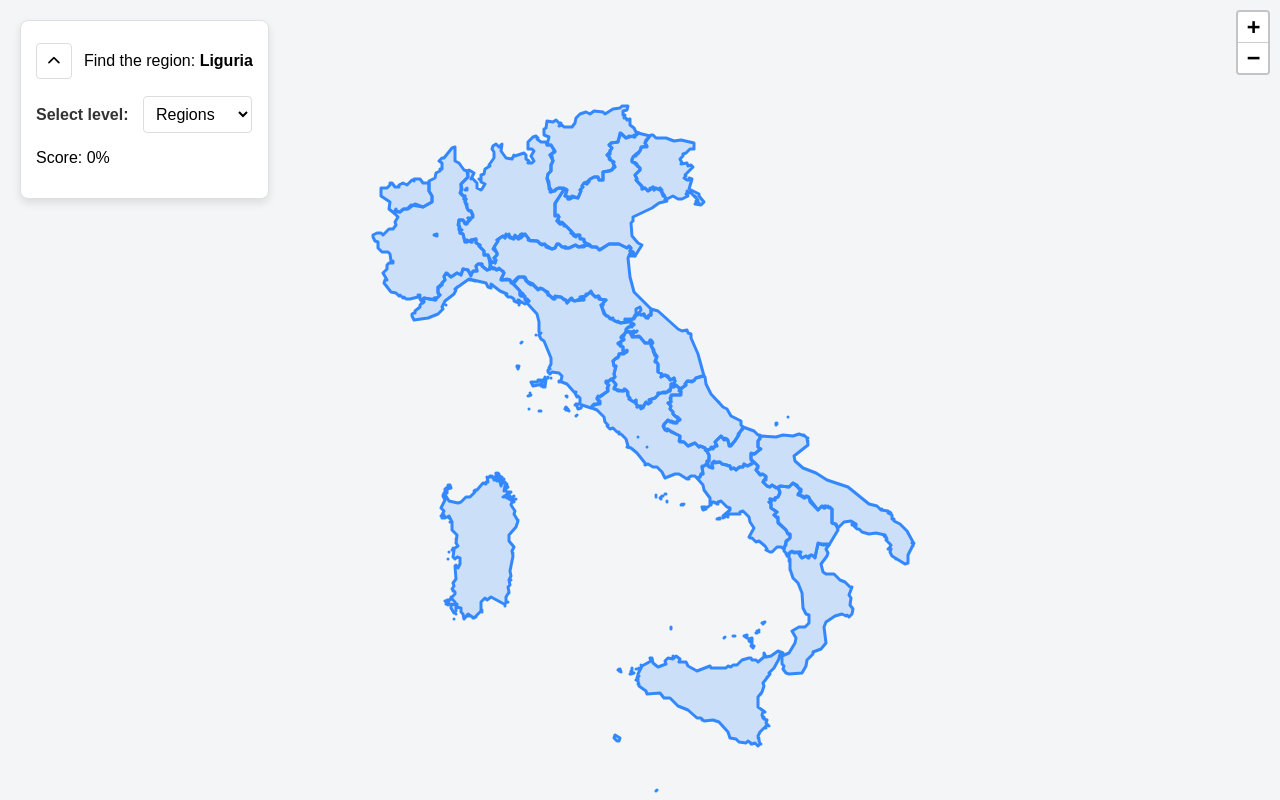
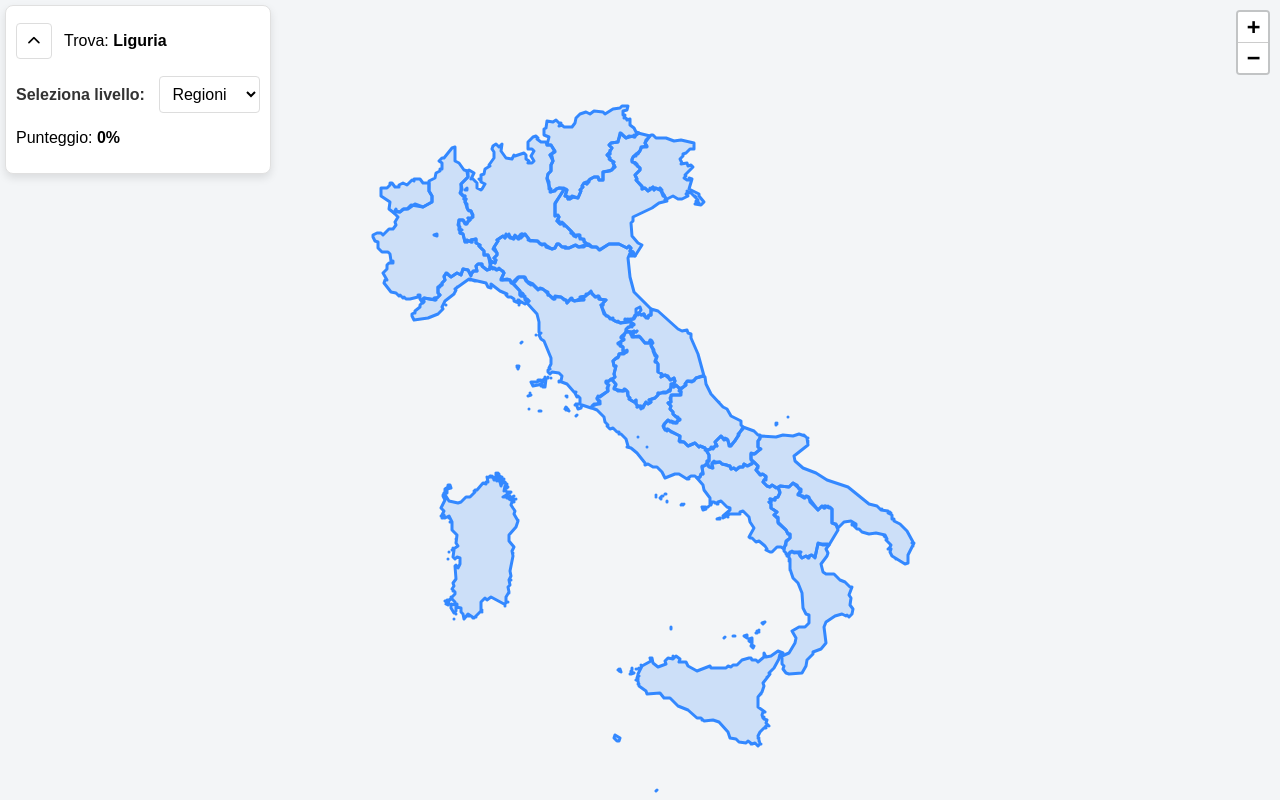
Before and after one commit to MatMyfta/geografitest, a SvelteKit app: page / in a window 1280 px wide. Both pictures are taken after a click on the button 54 px from the left and 61 px from the top of the page. Built offline with nearby package versions, Linux system fonts and the light colour scheme.

Commit message:
translations and styles

```diff
--- a/src/components/GameControl.svelte
+++ b/src/components/GameControl.svelte
@@ -14,7 +14,7 @@
   let incorrectRegions = new Set(); // Track incorrect regions
 
   // Context for managing the map layers
-  const mapContext = getContext('leafletMap');
+  const mapContext = getContext("leafletMap");
 
   function handleSelectChange(event) {
     selectedArea.set(event.target.value);
@@ -37,29 +37,28 @@
       <i class={`fas ${expandBox ? "fa-chevron-up" : "fa-chevron-down"}`}></i>
     </button>
 
-    {#if $selectedArea === "regions"}
-      <p>
-        Find the region: <strong>{currentRegion?.properties.reg_name}</strong>
-      </p>
-    {:else}
-      <p>
-        Find the province: <strong>{currentRegion?.properties.prov_name}</strong>
-      </p>
-    {/if}
+    <p>
+      Trova:
+      {#if $selectedArea === "regions"}
+        <strong>{currentRegion?.properties.reg_name}</strong>
+      {:else}
+        <strong>{currentRegion?.properties.prov_name}</strong>
+      {/if}
+    </p>
   </div>
 
   {#if expandBox}
     <div class="more-details">
-      <label for="area-select" class="select-label">Select level:</label>
+      <label for="area-select" class="select-label">Seleziona livello:</label>
       <select
         id="area-select"
         bind:value={$selectedArea}
         on:change={handleSelectChange}
       >
-        <option value="regions">Regions</option>
-        <option value="provinces">Provinces</option>
+        <option value="regions">Regioni</option>
+        <option value="provinces">Province</option>
       </select>
-      <p>Score: {$scorePercentage}%</p>
+      <p>Punteggio: <strong>{$scorePercentage}%</strong></p>
     </div>
   {/if}
 </div>
--- a/src/routes/+page.svelte
+++ b/src/routes/+page.svelte
@@ -213,10 +213,10 @@
 {#if showModal}
   <div class="modal-overlay"></div>
   <div class="modal">
-    <h2 class="modal-title">Congratulations!</h2>
-    <p class="modal-message">You have finished the game!</p>
+    <h2 class="modal-title">Congratulazioni!</h2>
+    <p class="modal-message">Hai finito il gioco!</p>
     <p class="modal-score">
-      Your score: {$maxPoints > 0
+      Il tuo punteggio: {$maxPoints > 0
         ? Math.round(($totalPoints / $maxPoints) * 100)
         : 0}%
     </p>
--- a/static/styles.css
+++ b/static/styles.css
@@ -116,18 +116,15 @@ select:focus {
 
 .game-control {
   position: absolute;
-  top: 20px;
-  left: 20px;
+  top: 5px;
+  left: 5px;
   background-color: white;
   padding: 10px;
   border-radius: 8px;
   box-shadow: 0 4px 8px rgba(0, 0, 0, 0.1);
   font-family: Arial, sans-serif;
   font-size: 16px;
-}
-
-.game-control {
-  padding: 15px;
+  max-width: calc(100% - 50px);
   border: 1px solid #e0e0e0;
   z-index: 401;
 }
```
